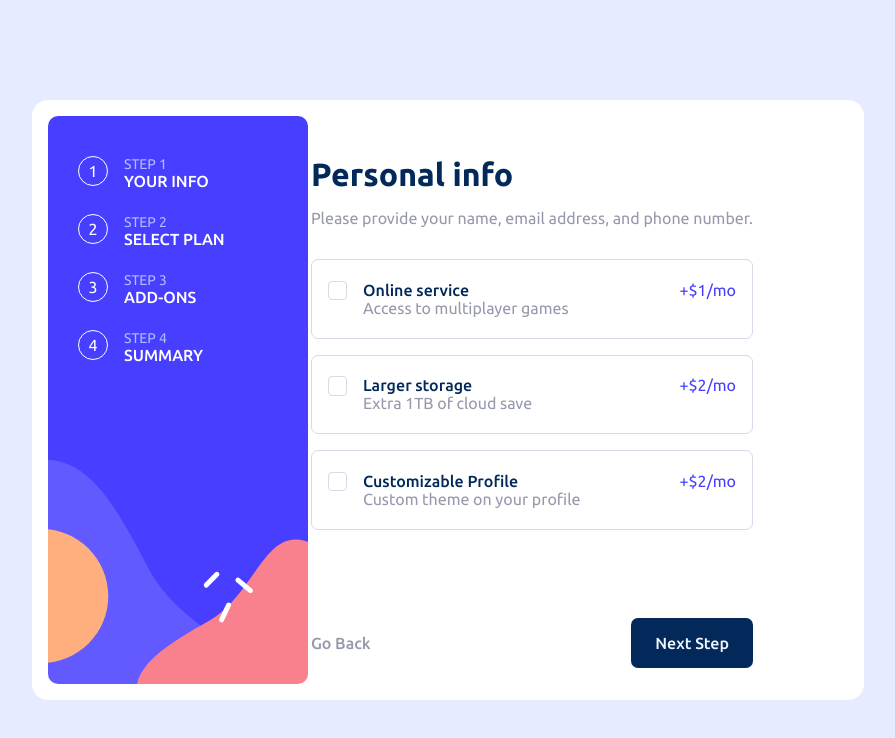
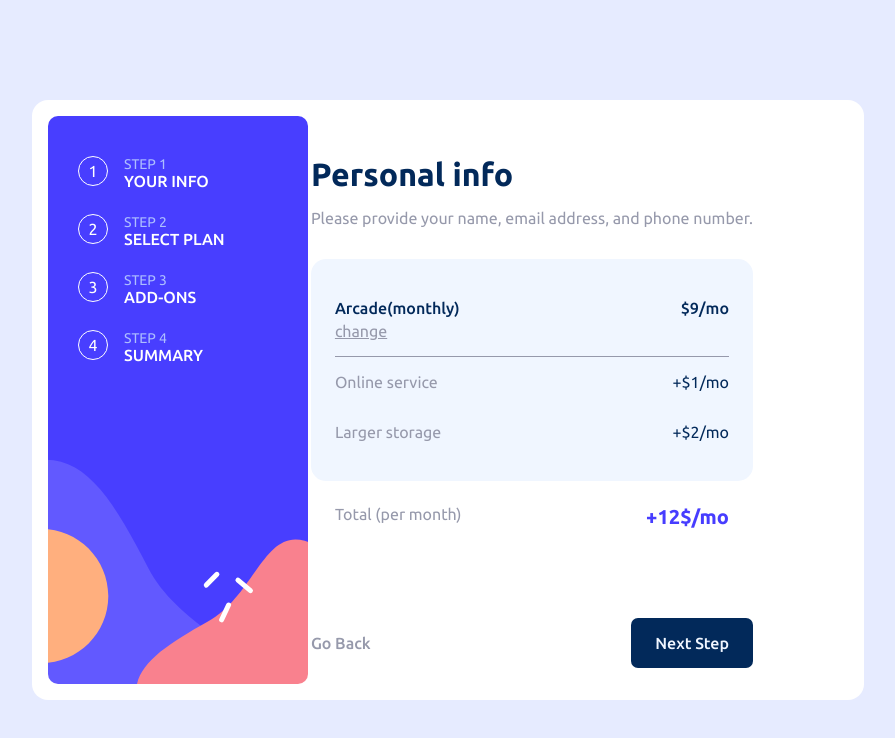
Before and after one commit to alejandrox64/Multi-Step-Form-Page, a React (Vite) app: page / in a window 1280 px wide. Shown: the top 738 px of the page, without its empty margins (192-1087 px from the left). Built offline with nearby package versions, Linux system fonts and the light colour scheme.

Commit message:
stylized confirmationStep component completed

```diff
--- a/src/Components/ConfirmationStep.jsx
+++ b/src/Components/ConfirmationStep.jsx
@@ -1,32 +1,29 @@
 import React from "react";
+import styles from "../styles/ConfirmationStep.module.scss";
 
 const ConfirmationStep = () => {
   return (
-    <div>
-      <div>
-        <div>
+    <div className={styles.confirmationStepContainer}>
+      <div className={styles.planWithAddOns}>
+        <div className={styles.plan}>
           <span>
-            <p></p>
-            <p></p>
+            <p>Arcade(monthly)</p>
+            <a>change</a>
           </span>
-          <p></p>
+          <p>$9/mo</p>
         </div>
-        <div>
-          <p></p>
-          <p></p>
+        <div className={styles.addOn}>
+          <p>Online service</p>
+          <p>+$1/mo</p>
         </div>
-        <div>
-          <p></p>
-          <p></p>
+        <div className={styles.addOn}>
+          <p>Larger storage</p>
+          <p>+$2/mo</p>
         </div>
       </div>
-      <div>
-        <p></p>
-        <p></p>
-      </div>
-      <div>
-        <button>Go Back</button>
-        <button>next Step</button>
+      <div className={styles.totalPrice}>
+        <p>Total (per month)</p>
+        <p>+12$/mo</p>
       </div>
     </div>
   );
--- a/src/MainCardForm.jsx
+++ b/src/MainCardForm.jsx
@@ -1,4 +1,4 @@
-import AddOns from "./Components/AddOns";
+import ConfirmationStep from "./Components/ConfirmationStep";
 import Steps from "./Components/Steps";
 import styles from "./styles/MainCardForm.module.scss";
 
@@ -11,7 +11,7 @@ function MainCardForm() {
         <p className={styles.descriptionMainCard}>
           Please provide your name, email address, and phone number.
         </p>
-        <AddOns />
+        <ConfirmationStep />
         <div className={styles.buttons}>
           <button className={styles.backButton}>Go Back</button>
           <button className={styles.nextButton}>Next Step</button>
--- /dev/null
+++ b/src/styles/ConfirmationStep.module.scss
@@ -0,0 +1,52 @@
+@use "./colors.module.scss";
+
+.confirmationStepContainer {
+  display: flex;
+  flex-direction: column;
+  .planWithAddOns {
+    background-color: colors.$Magnolia;
+    border-radius: 15px;
+    padding: 1.5rem;
+    .plan {
+      border-bottom: 1px solid colors.$Cool-gray;
+      p {
+        margin-bottom: 0.3rem;
+        color: colors.$Marine-blue;
+        font-size: 16px;
+        font-weight: 500;
+      }
+      a {
+        color: colors.$Cool-gray;
+        text-decoration: underline;
+        &:hover {
+          cursor: pointer;
+        }
+      }
+    }
+    div {
+      display: flex;
+      justify-content: space-between;
+      padding: 1rem 0;
+    }
+    .addOn p:first-child {
+      color: colors.$Cool-gray;
+    }
+    .addOn p:last-child {
+      color: colors.$Marine-blue;
+    }
+  }
+  .totalPrice {
+    display: flex;
+    justify-content: space-between;
+    padding: 1.5rem;
+
+    & p:first-child {
+      color: colors.$Cool-gray;
+    }
+    & p:last-child {
+      font-size: 20px;
+      font-weight: 700;
+      color: colors.$Purplish-blue;
+    }
+  }
+}
```
